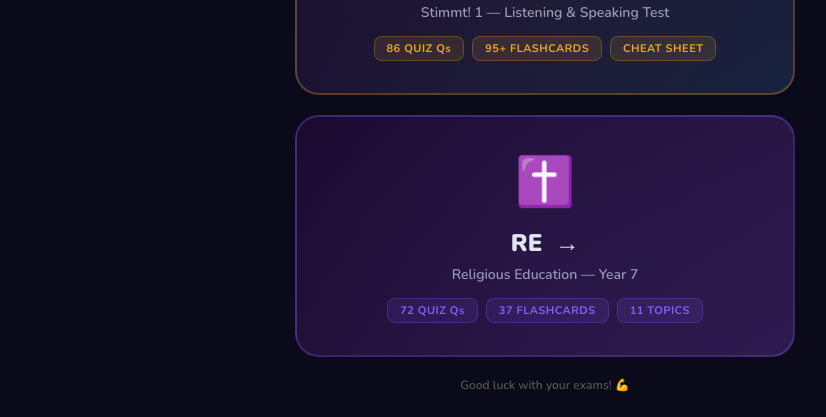
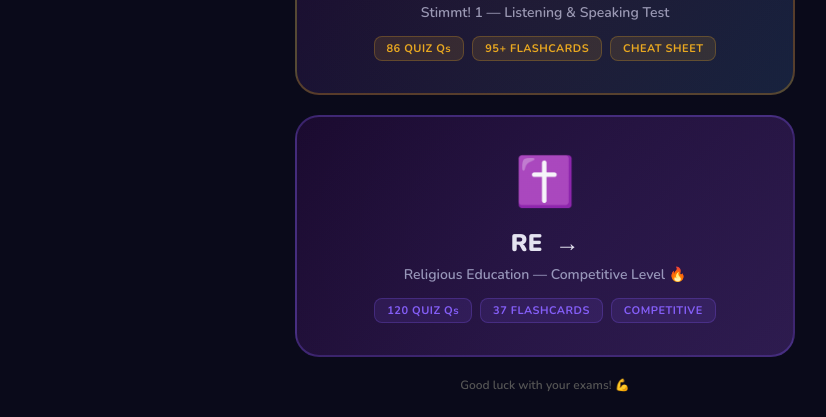
Before and after one commit to karakuleli/python-revision, a plain HTML site: page index.html in a window 1280 px wide. Shown: the part 644-1061 px from the top of the page, without its empty margins (95-921 px from the left). Drawn offline with nearby package versions, Linux system fonts and the light colour scheme.

Commit message:
Add files via upload

```diff
--- a/index.html
+++ b/index.html
@@ -87,11 +87,11 @@ h1{font-size:32px;font-weight:900;margin-bottom:6px;background:linear-gradient(1
 <div class="glow glow-re"></div>
 <div class="card-icon">✝️</div>
 <div class="card-title">RE <span class="arrow">→</span></div>
-<div class="card-sub">Religious Education — Year 7</div>
+<div class="card-sub">Religious Education — Competitive Level 🔥</div>
 <div class="card-tags">
-<span class="tag re-tag">72 QUIZ Qs</span>
+<span class="tag re-tag">120 QUIZ Qs</span>
 <span class="tag re-tag">37 FLASHCARDS</span>
-<span class="tag re-tag">11 TOPICS</span>
+<span class="tag re-tag">COMPETITIVE</span>
 </div>
 </a>
 
```
